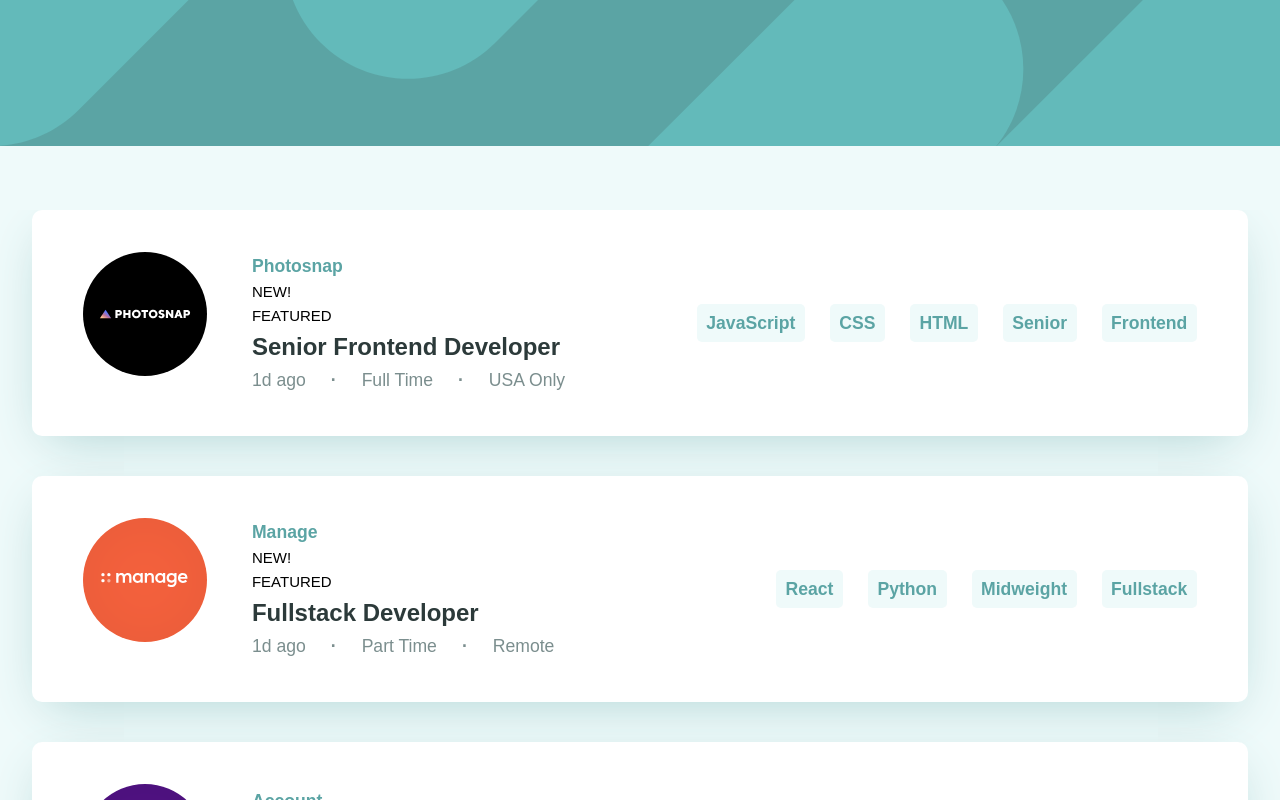
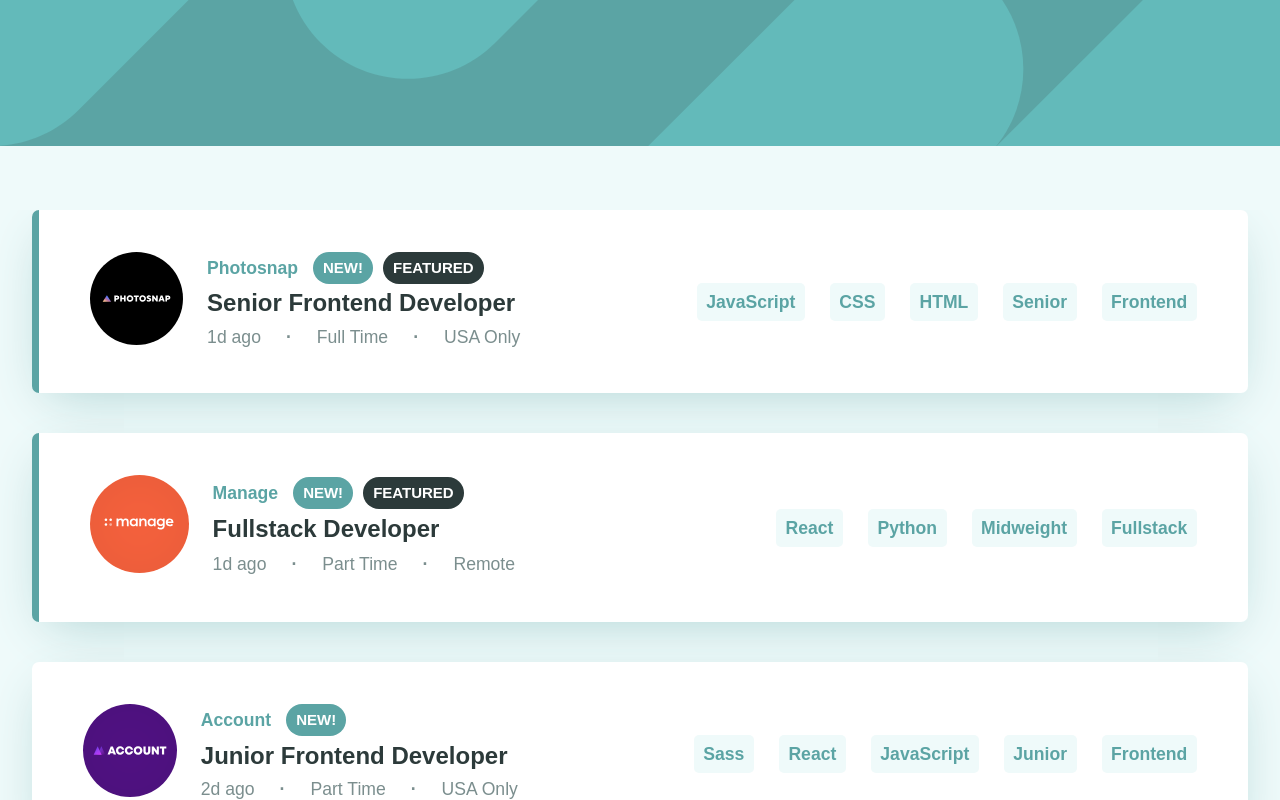
Before and after one commit to AAM77/static-listings-challenge-frontend, a React (Create React App) app: page / in a window 1280 px wide. Shown: the top 800 px of the page. Built offline with nearby package versions, Linux system fonts and the light colour scheme; a web font is replaced by a local one.

Commit message:
Add styles for adding a border to the left side of the card, the tags, and some more minor additions so that the page looks a little bit more like the target design.

```diff
--- a/src/App.scss
+++ b/src/App.scss
@@ -433,11 +433,13 @@
   display: flex;
   background: white;
   padding: 2.6rem 3.2rem 2.6rem 3.2rem;
-  border: #ccc 1px;
-  border-left: thick green 5px;
-  border-radius: 10px;
+  border-radius: 7px;
   max-height: 230px;
   margin-bottom: 2.5rem;
+}
+
+.featured-listing {
+  border-left: 2mm solid hsl(180, 29%, 50%);
 }
 
 .shadow {
@@ -461,16 +463,50 @@
 
 .job-info {
   display: flex;
-  width: 36.5rem;
+  width: 100%;
   max-width: 100%;
-  margin-left: 2.8rem;
+  margin-left: 1.5rem;
   justify-content: space-evenly;
   flex-direction: column;
 
-  .company {
-    font-size: 1.1rem;
-    font-weight: 700;
-    color: hsl(180, 29%, 50%);
+  .company-and-tags {
+    display: flex;
+    flex-direction: row;
+    align-items: center;
+
+    .company {
+      font-size: 1.1rem;
+      font-weight: 700;
+      color: hsl(180, 29%, 50%);
+    }
+
+    .tags {
+      display: flex;
+      flex-direction: row;
+      align-items: center;
+      margin-left: 5px;
+
+      .featured {
+        background: hsl(180, 14%, 20%);
+      }
+
+      .new {
+        background: hsl(180, 29%, 50%);
+      }
+
+      .job-listing-tag {
+        height: auto;
+        border-radius: 100px;
+        margin-left: 10px;
+        padding: 4px 10px 4px 10px;
+
+        span {
+          height: auto;
+          color: white;
+          font-weight: 600;
+        }
+      }
+    }
   }
 
   .position {
```
